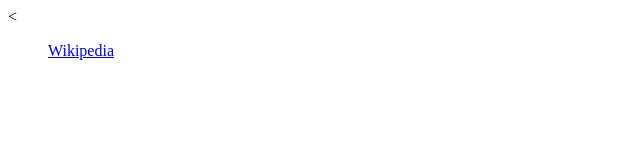
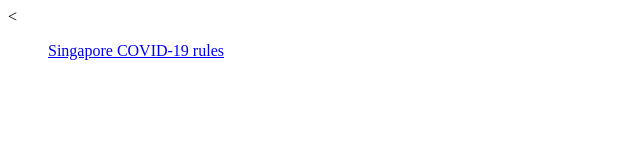
Before and after one commit to bestcamper1/bestcamper1.github.io, a plain HTML site: page index.html in a window 1280 px wide. Shown: the whole page, without its empty margins (0-640 px from the left). Drawn offline with Linux system fonts and the light colour scheme.

Commit message:
update
Made a diffrent article

```diff
--- a/index.html
+++ b/index.html
@@ -6,7 +6,7 @@
   </head>
   <body>
     <<ul>
-      <a href="learning/resources.html">Wikipedia</a>
+      <a href="learning/resources.html">Singapore COVID-19 rules</a>
     </ul>
   </body>
 </html>
```
